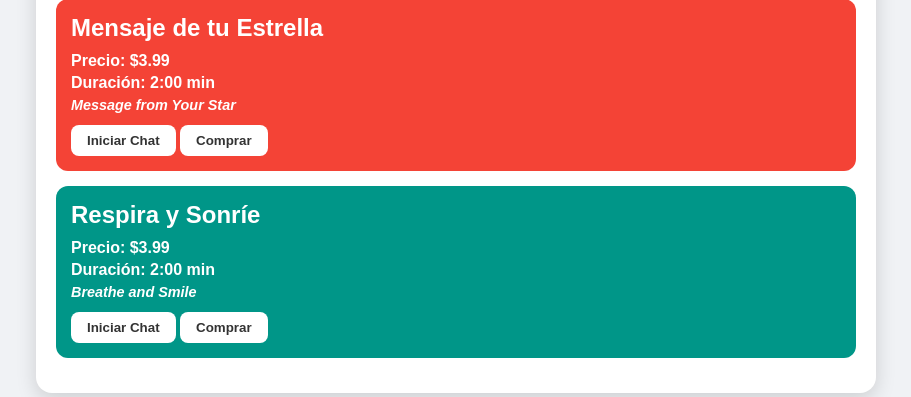
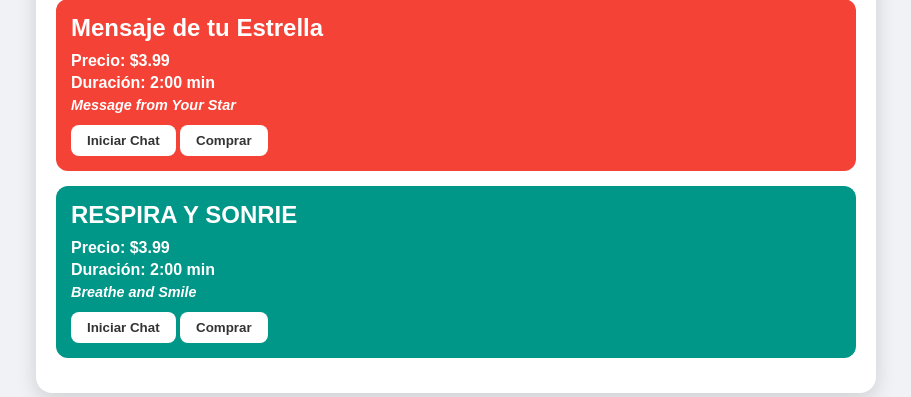
Before and after one commit to mayroga/Asistente-Virtual-May-Roga, a Flask app: page / in a window 1280 px wide. Shown: the part 1078-1475 px from the top of the page, without its empty margins (184-1095 px from the left). Run offline with Flask 3, Linux system fonts and the light colour scheme; some libraries are stand-ins or nearby versions.

Commit message:
Update index.html

```diff
--- a/templates/index.html
+++ b/templates/index.html
@@ -58,7 +58,7 @@ const services = [
     {name:"RESPUESTA RAPIDA", price:3.5, duration:48},
     {name:"Receta Verde Express", price:3.99, duration:120},
     {name:"Mensaje de tu Estrella", price:3.99, duration:120},
-    {name:"Respira y Sonríe", price:3.99, duration:120}
+    {name:"RESPIRA Y SONRIE", price:3.99, duration:120}
 ];
 
 const servicesDiv = document.getElementById("services");
@@ -81,7 +81,7 @@ function translateToEnglish(name){
         case "RESPUESTA RAPIDA": return "Quick Response";
         case "Receta Verde Express": return "Green Recipe Express";
         case "Mensaje de tu Estrella": return "Message from Your Star";
-        case "Respira y Sonríe": return "Breathe and Smile";
+        case "RESPIRA Y SONRIE": return "Breathe and Smile";
         default: return "";
     }
 }
```
